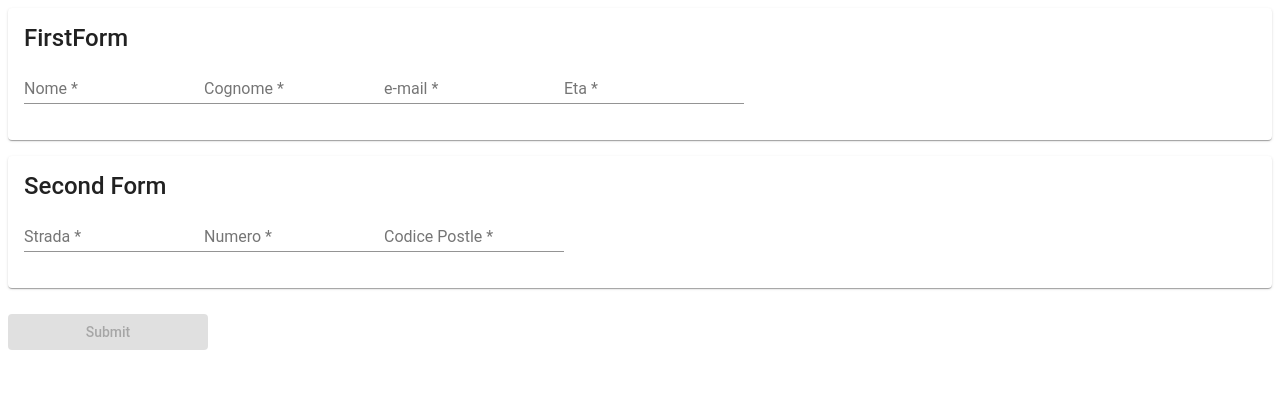
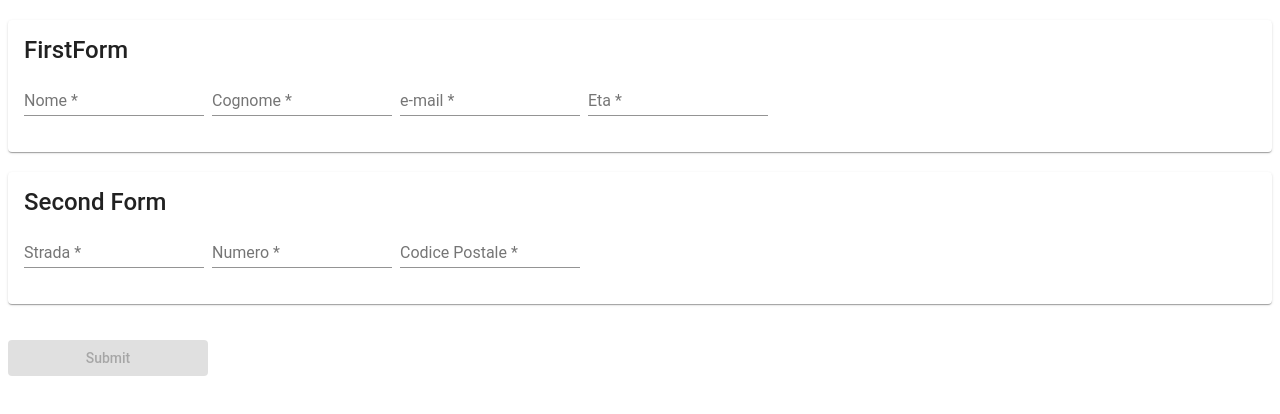
Before and after one commit to T6o/AngularFormReactive, an Angular app: page / in a window 1280 px wide. Shown: the top 414 px of the page. Built offline with nearby package versions, Linux system fonts and the light colour scheme.

Commit message:
6 files modified

```diff
--- a/src/app/app.component.html
+++ b/src/app/app.component.html
@@ -2,7 +2,7 @@
   <app-first-form formGroupName="firstForm"></app-first-form>
   <app-second-form formGroupName="secondForm"></app-second-form>
   <button
-    style="margin-top:10px; width:200px"
+    style="margin-top:20px; width:200px"
     mat-raised-button
     color="primary"
     type="submit"
--- a/src/app/first-form/first-form.component.css
+++ b/src/app/first-form/first-form.component.css
@@ -0,0 +1,3 @@
+.form-container .mat-form-field + .mat-form-field {
+  margin-left: 8px;
+}
--- a/src/app/first-form/first-form.component.html
+++ b/src/app/first-form/first-form.component.html
@@ -1,5 +1,5 @@
 <form autocomplete="off" [formGroup]="form">
-  <mat-card class="form-container">
+  <mat-card style="margin-top:20px; margin-bottom:20px" class="form-container">
     <mat-card-title>FirstForm</mat-card-title>
 
     <mat-form-field>
@@ -21,9 +21,7 @@
         formControlName="email"
       />
     </mat-form-field>
-    <!-- /email -->
 
-    <!-- age -->
     <mat-form-field>
       <mat-label>Eta</mat-label>
       <input
@@ -33,6 +31,5 @@
         formControlName="eta"
       />
     </mat-form-field>
-    <!-- /age -->
   </mat-card>
 </form>
--- a/src/app/second-form/second-form.component.css
+++ b/src/app/second-form/second-form.component.css
@@ -0,0 +1,3 @@
+.form-container .mat-form-field + .mat-form-field {
+  margin-left: 8px;
+}
--- a/src/app/second-form/second-form.component.html
+++ b/src/app/second-form/second-form.component.html
@@ -22,7 +22,7 @@
     </mat-form-field>
 
     <mat-form-field>
-      <mat-label>Codice Postle</mat-label>
+      <mat-label>Codice Postale</mat-label>
       <input matInput placeholder="Ex. 40125" formControlName="codicePostale" />
     </mat-form-field>
   </mat-card>
```
Also changed, not shown: src/app/app.component.css (line endings or trailing spaces).
